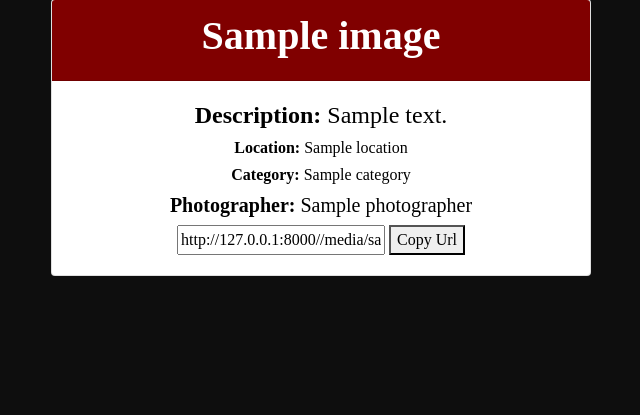
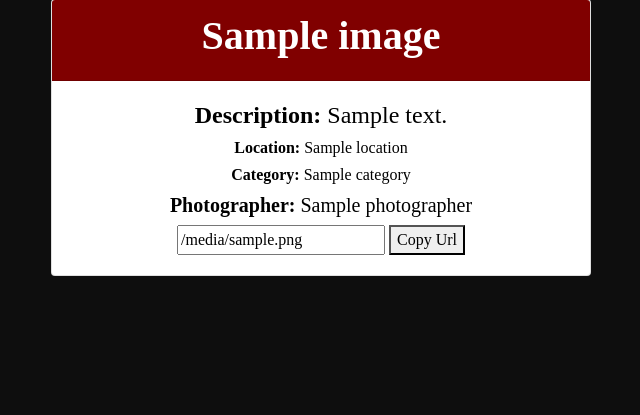
Before and after one commit to samwendo/Gallery, a Django app: page /image/1 in a window 1280 px wide. Shown: the part 385-800 px from the top of the page, without its empty margins (319-959 px from the left). Run offline with Django 3.2, Linux system fonts and the light colour scheme; tables that the repository leaves empty hold one stand-in row (values such as "Sample post"); grey boxes marked "Sample" are stand-in pictures; some libraries are stand-ins or nearby versions.

Commit message:
removing local host link

```diff
--- a/gallery/templates/index.html
+++ b/gallery/templates/index.html
@@ -15,7 +15,7 @@
     {% for image in images %}
       <div class="col-xs-12 col-sm-6 col-md-4 column">
           <h3>{{image.name}}</h3>
-          <img src="http://127.0.0.1:8000{{image.image_path.url}}" class=" selectedImage imag"  class="hm-gradient" style="width: 380PX;height: 380PX;">
+          <img src="{{image.image_path.url}}" class=" selectedImage imag"  class="hm-gradient" style="width: 380PX;height: 380PX;">
           <a href="{% url 'single_image' image.id %}" id='copy'> <button type="button" class="btn btn-success"> Go to Copy Url </button>  </a>
       </div>
 
--- a/gallery/templates/location.html
+++ b/gallery/templates/location.html
@@ -32,7 +32,7 @@
           <h6> <strong>Location:</strong> {{image.location}}</h6>
           <h6> <strong>Category:</strong> {{image.category}}</h6>
           <h5> <strong>Photographer:</strong> {{image.photographer}}</h5>
-          <input type="text" value="http://127.0.0.1:8000/{{image.image_path.url}}" id="myInput">
+          <input type="text" value="{{image.image_path.url}}" id="myInput">
           <button onclick="myFunction()">Copy Url</button>
         </div>
       </div>
--- a/gallery/templates/single_image.html
+++ b/gallery/templates/single_image.html
@@ -26,7 +26,7 @@
             <h6> <strong>Location:</strong> {{image.location}}</h6>
             <h6> <strong>Category:</strong> {{image.category}}</h6>
             <h5> <strong>Photographer:</strong> {{image.photographer}}</h5>
-            <input type="text" value="http://127.0.0.1:8000/{{image.image_path.url}}" id="myInput">
+            <input type="text" value="{{image.image_path.url}}" id="myInput">
             <button onclick="myFunction()">Copy Url</button>
           </div>
         </div><br>
```
